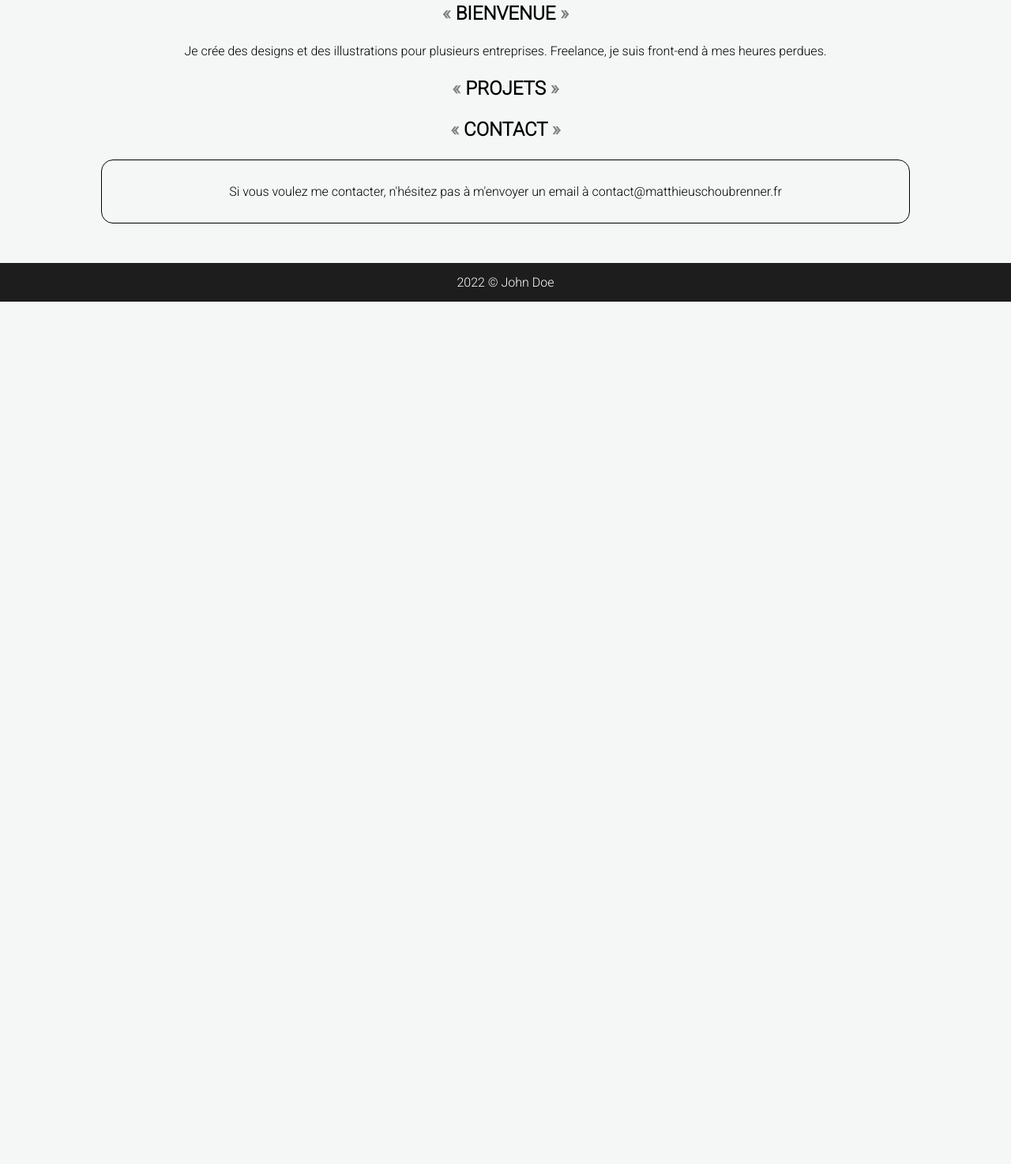
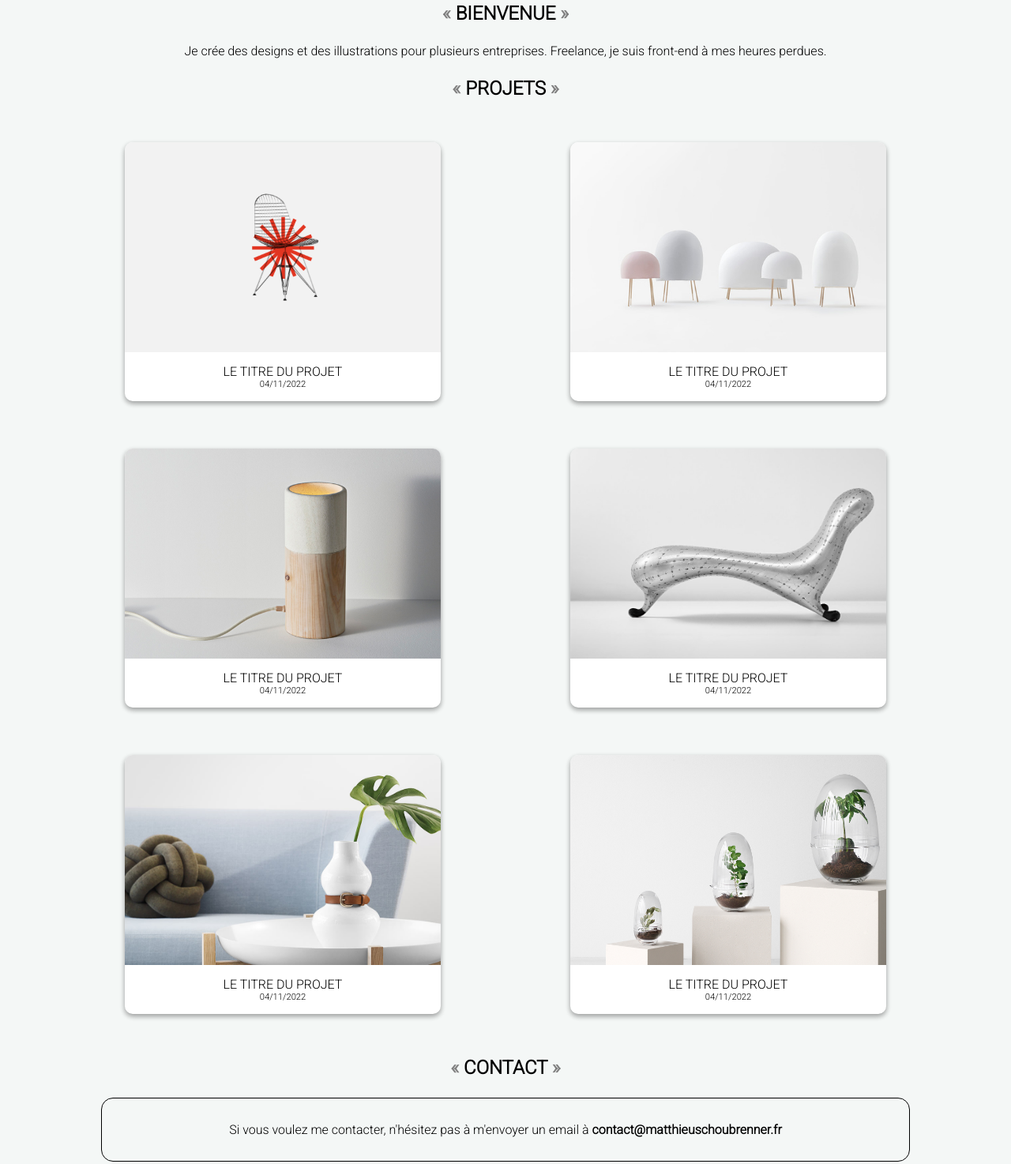
Before and after one commit to MatthieuSchoubrenner/Website-example, a plain HTML site: page HTML/index.html in a window 1280 px wide. Shown: the part 346-1820 px from the top of the page at 79% size. Before the commit the page ends 800 px from the top, so only its background shows below. Drawn offline with Linux system fonts and the light colour scheme.

Commit message:
🚧 added illustration images for sample projects, set up display flex

```diff
--- a/CSS/default.css
+++ b/CSS/default.css
@@ -40,6 +40,50 @@ h2 {
 .container {
     width: 80%;
     margin: auto;
+}
+
+#projets{
+    display: flex;
+    flex-wrap: wrap;
+    justify-content: space-between ;
+}
+
+.projet {
+    width: 400px;
+    margin: 30px;
+    display: inline-block;
+    background-color: white;
+    padding-bottom: 15px;
+    border: 0px solid black;
+    border-radius: 10px;
+    overflow: hidden;
+    box-shadow: 0 3px 6px rgba(0,0,0,0.16), 0 3px 6px rgba(0,0,0,0.23);
+}
+
+.projet:hover {
+    box-shadow: 0 1px 3px rgba(0,0,0,0.12), 0 1px 2px rgba(0,0,0,0.24);
+    transition: all 0.3s cubic-bezier(.25,.8,.25,1);
+}
+
+.projet img {
+    min-width: 400px;
+    height: 266px;
+}
+
+.picture {
+    width: 400px;
+    height: 266px;
+    overflow: hidden;
+    margin-bottom: 15px;
+}
+
+.projet .date-project {
+    font-size: 0.7em;
+}
+
+.projet span {
+    text-transform: uppercase;
+    display: block;
 }
 
 section {
--- a/HTML/index.html
+++ b/HTML/index.html
@@ -32,11 +32,79 @@
 
         <section>
             <h3>Projets</h3>
+            <div id="projets">
+
+                <!--PROJET 1-->
+                <div class="projet">
+                    <a href="firstproject.html">
+                        <div class="picture">
+                            <img src="../IMG/illustration_1.png" alt="illustration premier projet">
+                        </div>
+                        <span>Le titre du projet</span>
+                        <span class="date-project">04/11/2022</span>
+                    </a>
+                </div>
+
+                <!--PROJET 2-->
+                <div class="projet">
+                    <a href="firstproject.html">
+                        <div class="picture">
+                            <img src="../IMG/illustration_2.jpg" alt="illustration premier projet">
+                        </div>
+                        <span>Le titre du projet</span>
+                        <span class="date-project">04/11/2022</span>
+                    </a>
+                </div>
+
+                <!--PROJET 3-->
+                <div class="projet">
+                    <a href="firstproject.html">
+                        <div class="picture">
+                            <img src="../IMG/illustration_3.jpg" alt="illustration premier projet">
+                        </div>
+                        <span>Le titre du projet</span>
+                        <span class="date-project">04/11/2022</span>
+                    </a>
+                </div>
+
+                <!--PROJET 4-->
+                <div class="projet">
+                    <a href="firstproject.html">
+                        <div class="picture">
+                            <img src="../IMG/illustration_4.jpg" alt="illustration premier projet">
+                        </div>
+                        <span>Le titre du projet</span>
+                        <span class="date-project">04/11/2022</span>
+                    </a>
+                </div>
+
+                <!--PROJET 5-->
+                <div class="projet">
+                    <a href="firstproject.html">
+                        <div class="picture">
+                            <img src="../IMG/illustration_5.jpg" alt="illustration premier projet">
+                        </div>
+                        <span>Le titre du projet</span>
+                        <span class="date-project">04/11/2022</span>
+                    </a>
+                </div>
+
+                <!--PROJET 6-->
+                <div class="projet">
+                    <a href="firstproject.html">
+                        <div class="picture">
+                            <img src="../IMG/illustration_6.jpg" alt="illustration premier projet">
+                        </div>
+                        <span>Le titre du projet</span>
+                        <span class="date-project">04/11/2022</span>
+                    </a>
+                </div>
+            </div>
         </section>
 
         <section>
             <h3>Contact</h3>
-            <p id="contact">Si vous voulez me contacter, n'hésitez pas à m'envoyer un email à <a href="mailto:contact@matthieuschoubrenner.fr">contact@matthieuschoubrenner.fr</a></p>
+            <p id="contact">Si vous voulez me contacter, n'hésitez pas à m'envoyer un email à <b><a href="mailto:contact@matthieuschoubrenner.fr">contact@matthieuschoubrenner.fr</a></b></p>
         </section>
     </div>
 
```
Also changed, not shown: HTML/firstproject.html (renamed from HTML/project.html), IMG/illustration_1.png (added), IMG/illustration_2.jpg (added), IMG/illustration_3.jpg (added), IMG/illustration_4.jpg (added), IMG/illustration_5.jpg (added), IMG/illustration_6.jpg (added).
